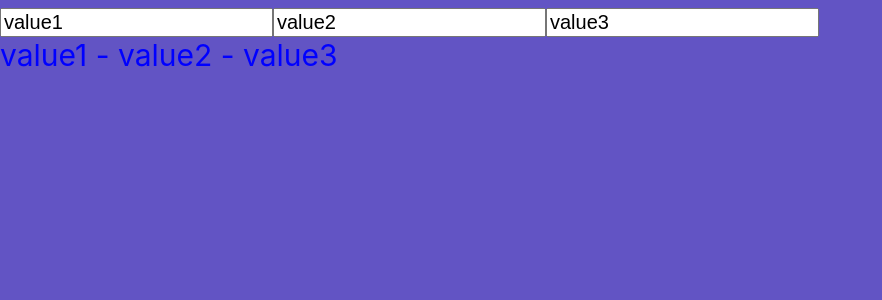
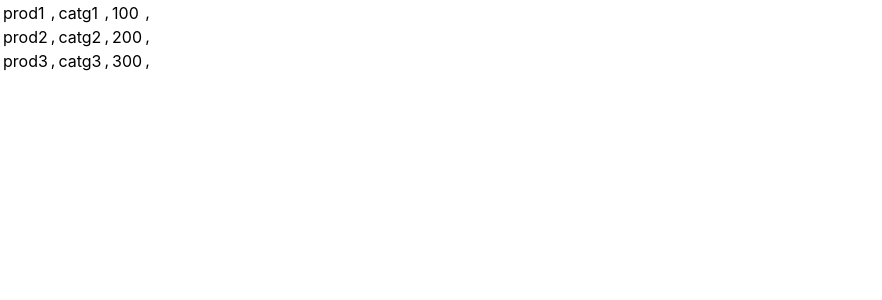
Before and after one commit to luckyzharkyn/reactTest, a React (Create React App) app: page / in a window 1280 px wide. Shown: the top 300 px of the page, without its empty margins (0-882 px from the left). Built offline with nearby package versions, Linux system fonts and the light colour scheme.

Commit message:
исходный массив для следующих уроков

```diff
--- a/src/App.js
+++ b/src/App.js
@@ -1,25 +1,26 @@
 import React, { useState } from "react";
 
 function App() {
-	const [obj, setObj] = useState({
-		prop1: 'value1',
-		prop2: 'value2',
-		prop3: 'value3'
-	})
 
-	function changeInput(prop, event) {
-		setObj({...obj, ...{[prop]: event.target.value}})
-	}
+	const initProds = [
+		{id: 1, name: 'prod1', catg: 'catg1', cost: 100},
+		{id: 2, name: 'prod2', catg: 'catg2', cost: 200},
+		{id: 3, name: 'prod3', catg: 'catg3', cost: 300},
+	];
+	const [notes, setNotes] = useState(initProds);
+
+	const result = notes.map(note => {
+		return <tr key={note.id}>
+			<td>{note.name}</td>,
+			<td>{note.catg}</td>,
+			<td>{note.cost}</td>,
+		</tr>;
+	});
+
 
 	return <div>
-		<input value={obj.prop1} onChange={(event) => changeInput('prop1', event)} />
-		<input value={obj.prop2} onChange={(event) => changeInput('prop2', event)} />
-		<input value={obj.prop3} onChange={(event) => changeInput('prop3', event)} />
-
-		<br />
-
-		{obj.prop1} - {obj.prop2} - {obj.prop3}
-	</div>
+		<table><tbody>{result}</tbody></table>
+	</div>;
 }
 
 
--- a/src/index.css
+++ b/src/index.css
@@ -11,20 +11,3 @@ code {
   font-family: source-code-pro, Menlo, Monaco, Consolas, 'Courier New',
     monospace;
 }
-
-body {
-  font-size: 30px;
-  color: blue;
-  background-color: rgb(98, 84, 196);
-}
-
-button{
-}
-span{
-  border: 1px solid black;
-  padding: 30px;
-  background-color: #fff;
-}
-input{
-  font-size: 20px;
-}
```
